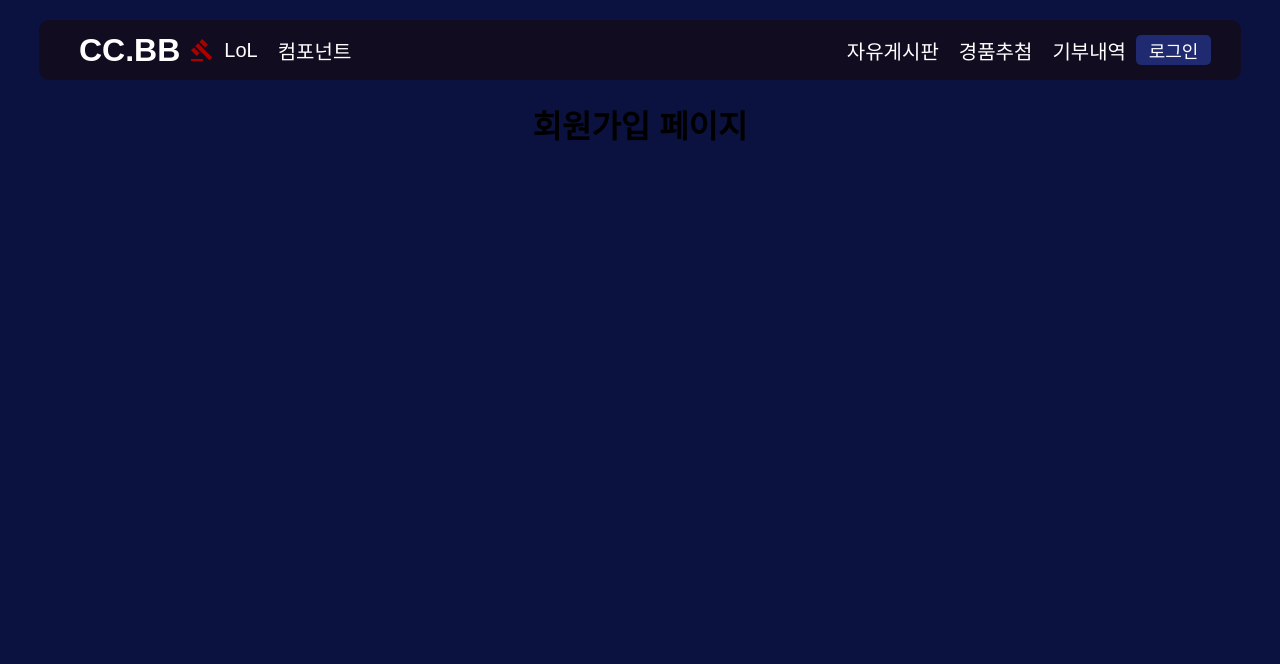
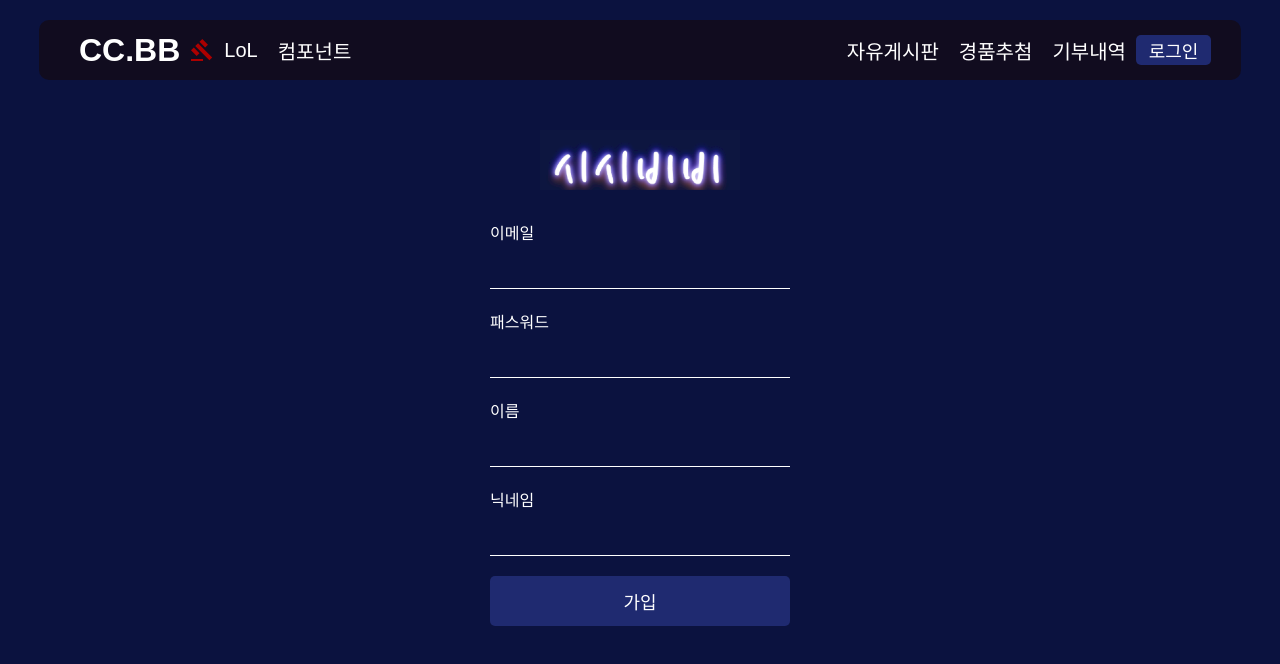
Before and after one commit to squareyun/ccbb, a React (Create React App) app in the folder FE/ccbb/: page /signup in a window 1280 px wide. Shown: the top 664 px of the page. Built offline with nearby package versions, Linux system fonts and the light colour scheme; a web font is replaced by a local one.

Commit message:
Feat: 회원가입페이지 인풋까지, 카카오는 보류

```diff
--- a/FE/ccbb/src/pages/userPages/siginupPage/index.jsx
+++ b/FE/ccbb/src/pages/userPages/siginupPage/index.jsx
@@ -1,11 +1,84 @@
-import * as S from './style';
-
+import React, { useState } from "react";
+import * as S from "./style";
+import Input1 from "../../../component/common/inputs/input1";
+import Button1 from "../../../component/common/buttons";
 
 export default function SignupPage() {
-    return (
-        <>
-            <h1>회원가입 페이지</h1>
-        </>
+  const [user, setUser] = useState({
+    email: "",
+    nickname: "",
+    name: "",
+    password: "",
+    gender: "",
+    birthdate: "",
+  });
 
-    )
+  return (
+    <>
+      <S.Img
+        src="/resource/Logo.png"
+        alt="CC.BB"
+        style={{ width: "200px", height: "60px" }}
+      />
+      <Input1
+        label="이메일"
+        id="idInput"
+        width="300px"
+        height="40px"
+        value={user.email}
+        onChange={(e) => {
+          setUser((prev) => ({
+            ...prev,
+            email: e.target.value,
+          }));
+        }}
+      />
+      <Input1
+        label="패스워드"
+        id="passwordInput"
+        width="300px"
+        height="40px"
+        type="password"
+        value={user.password}
+        onChange={(e) => {
+          setUser((prev) => ({
+            ...prev,
+            password: e.target.value,
+          }));
+        }}
+      />
+      <Input1
+        label="이름"
+        id="nameInput"
+        width="300px"
+        height="40px"
+        value={user.name}
+        onChange={(e) => {
+          setUser((prev) => ({
+            ...prev,
+            name: e.target.value,
+          }));
+        }}
+      />
+      <Input1
+        label="닉네임"
+        id="nicknameInput"
+        width="300px"
+        height="40px"
+        value={user.nickname}
+        onChange={(e) => {
+          setUser((prev) => ({
+            ...prev,
+            nickname: e.target.value,
+          }));
+        }}
+      />
+      <Button1
+        text={"가입"}
+        width={"300px"}
+        height={"50px"}
+        // onClick={doLogin}
+      />
+    </>
+  );
 }
--- a/FE/ccbb/src/pages/userPages/siginupPage/style.js
+++ b/FE/ccbb/src/pages/userPages/siginupPage/style.js
@@ -1 +1,4 @@
 import styled from "styled-components";
+import { Img } from "../signinPage/style";
+
+export { Img };
```
